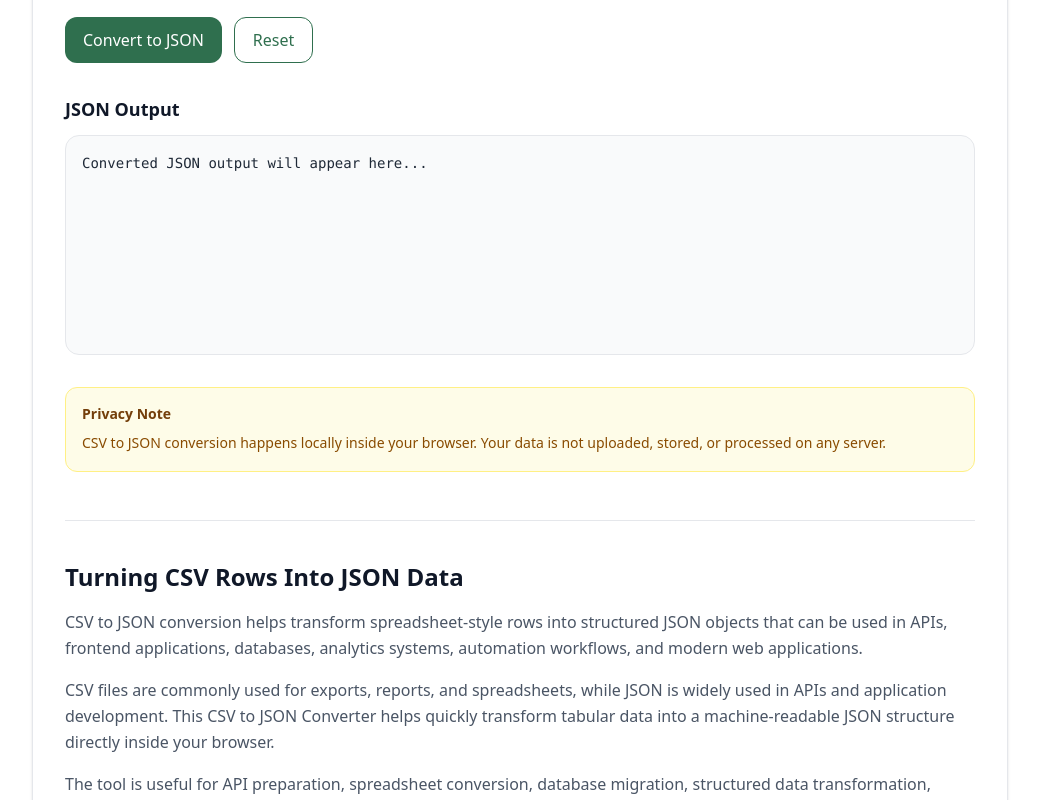
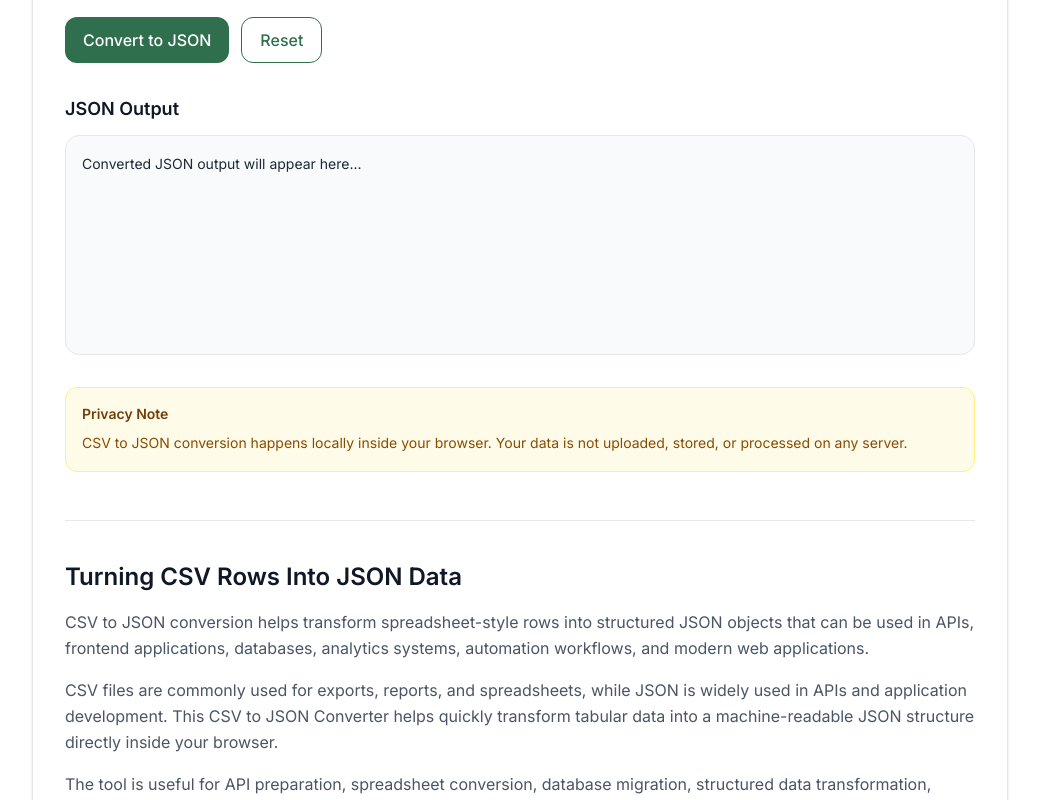
Before and after one commit to vaarunsonawwane-ops/yoryantra-new, a Next.js app: page /tools/csv-to-json in a window 1280 px wide. Shown: the part 700-1500 px from the top of the page, without its empty margins (120-1159 px from the left). Built offline with nearby package versions, Linux system fonts and the light colour scheme.

Commit message:
FONT CONSISTENCY updated

```diff
--- a/app/globals.css
+++ b/app/globals.css
@@ -48,6 +48,10 @@ body {
   word-break: break-word;
 
   display: block;
+
+  /* FONT CONSISTENCY */
+  font-family: inherit;
+  font-size: 14px;
 }
 
 /* =========================================
--- a/app/layout.tsx
+++ b/app/layout.tsx
@@ -1,10 +1,17 @@
+import type { Metadata } from "next";
+import { Inter } from "next/font/google";
 import "./globals.css";
 
 import Header from "./components/Header";
 import Footer from "./components/Footer";
 
-export const metadata = {
-metadataBase: new URL("https://yoryantra.com"),
+const inter = Inter({
+  subsets: ["latin"],
+  display: "swap",
+});
+
+export const metadata: Metadata = {
+  metadataBase: new URL("https://yoryantra.com"),
   title: "YORYANTRA",
   description:
     "Smart utilities for structured workflows, productivity, and modern work.",
@@ -20,19 +27,12 @@ export default function RootLayout({
 }) {
   return (
     <html lang="en">
-      <body className="bg-white text-gray-900">
-
-        {/* GLOBAL HEADER */}
+      <body className={`${inter.className} bg-white text-gray-900`}>
         <Header />
 
-        {/* PAGE CONTENT */}
-        <main>
-          {children}
-        </main>
+        <main>{children}</main>
 
-        {/* GLOBAL FOOTER */}
         <Footer />
-
       </body>
     </html>
   );
```
